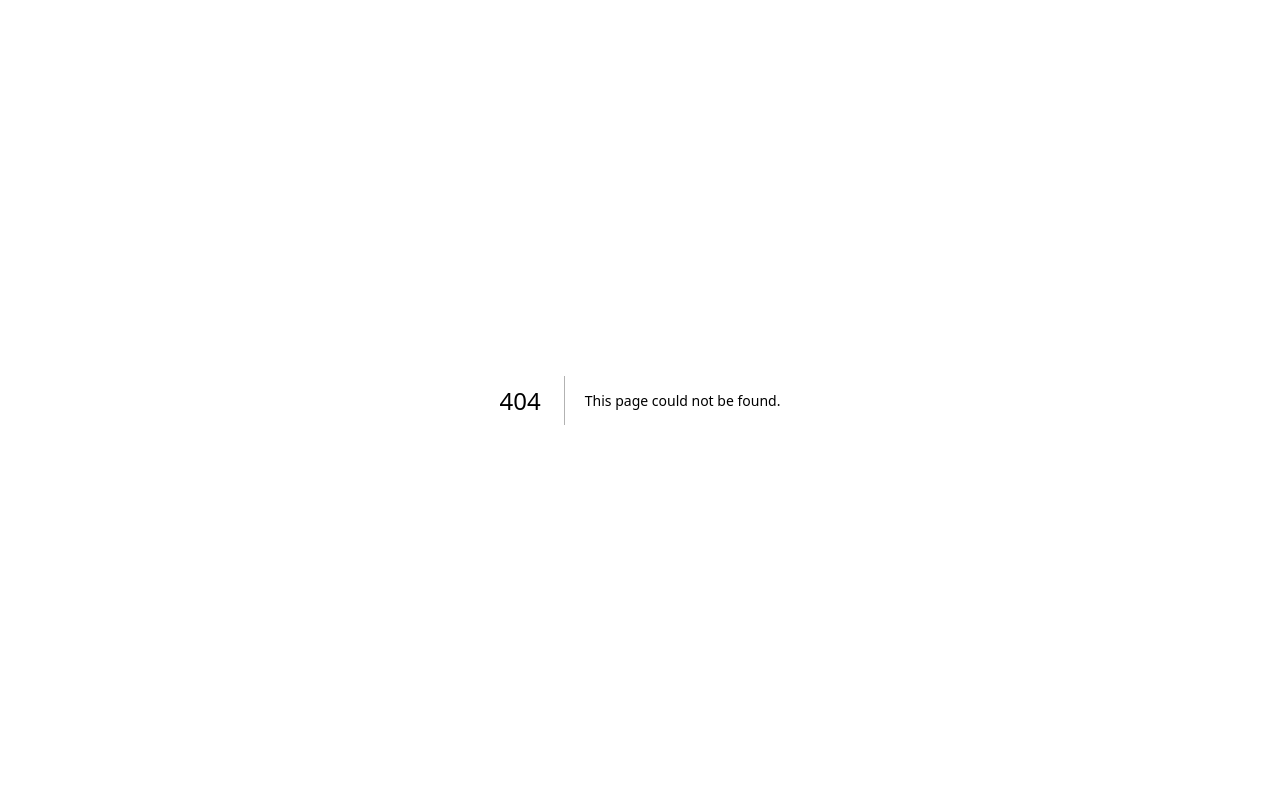
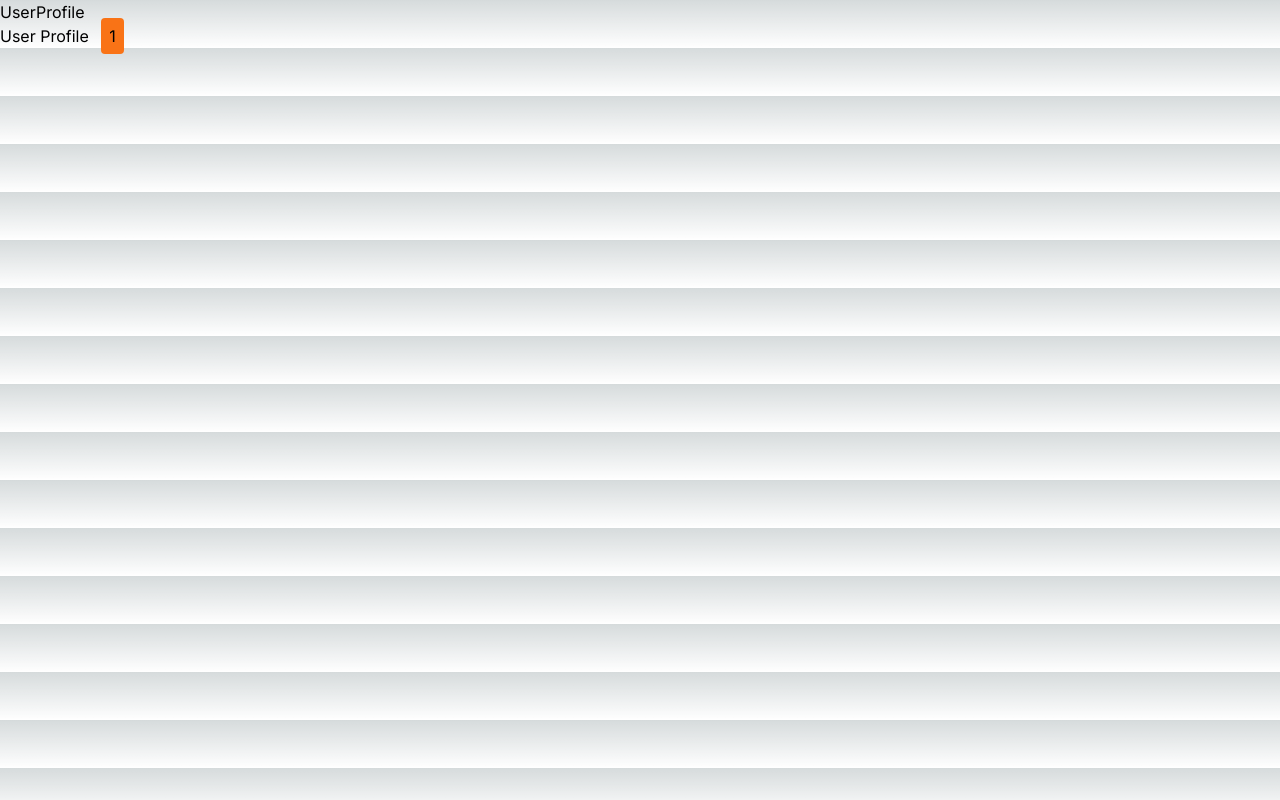
Before and after one commit to amanmulani09/nextjs-basics-and-auth, a Next.js app: page /profile/1 in a window 1280 px wide. Before the commit this address had no page. Built offline with nearby package versions, Linux system fonts and the light colour scheme.

Commit message:
worked on profile page

```diff
--- /dev/null
+++ b/src/app/profile/[id]/page.tsx
@@ -0,0 +1,10 @@
+const UserProfile = ({params}:any)=>{
+    return(
+        <>
+        <h2>UserProfile</h2>
+        <h4>User Profile  <span className="p-2 ml-2 bg-orange-500 rounded text-black">{params.id}</span></h4>
+        </>
+    )
+}
+
+export default UserProfile;
--- /dev/null
+++ b/src/app/profile/page.tsx
@@ -0,0 +1,11 @@
+const ProfilePage = ()=>{
+
+    return(
+        <>
+        <h2>Profile</h2>
+        <h4>Profile Page</h4>
+        </>
+    )
+}
+
+export default ProfilePage;
```
